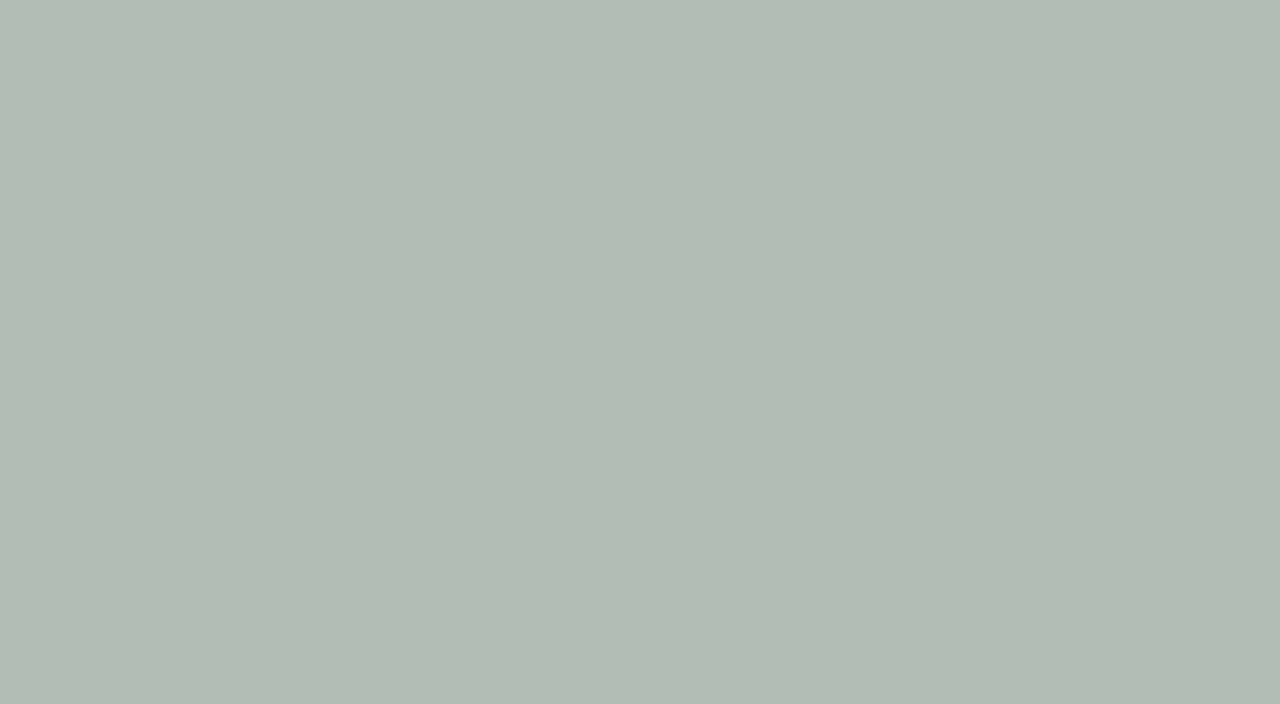
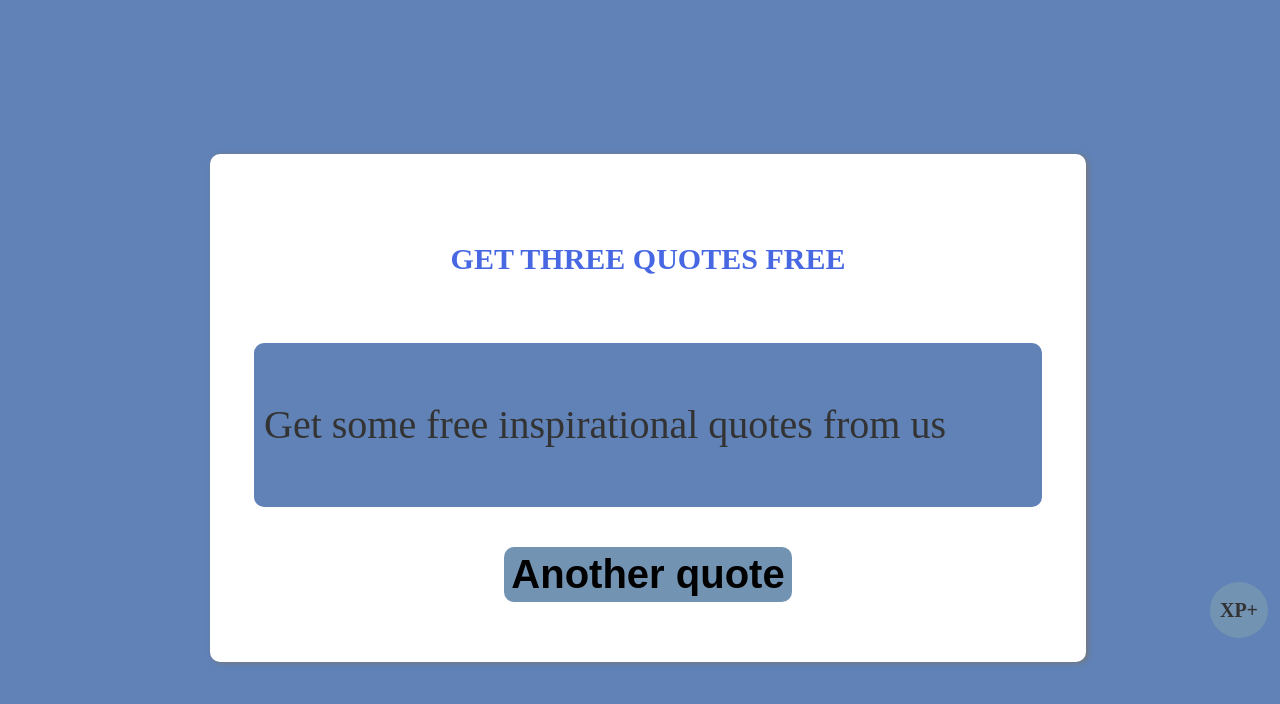
Before and after one commit to AbdulConsole/randominspiration, a plain HTML site: page index.html in a window 1280 px wide. Drawn offline with Linux system fonts and the light colour scheme.

Commit message:
style a new front

```diff
--- a/assets/css/style.css
+++ b/assets/css/style.css
@@ -1,10 +1,12 @@
 :root{
     --clr-primary: #3C5FE0F0;
     --clr-text: #333;
-    --clr-bg: #B2BEB5;
+    --clr-bg: #6082B6;
+    --clr-btn: #7393B3;
 }
 body {
     height: 100vh;
+    width: 100%;
     display: flex;
     justify-content: center;
     align-items: center;
@@ -13,48 +15,62 @@ body {
     line-height: 1.6;
     color: var(--clr-text);
     background: var(--clr-bg);
-}
-
-/*
-.head{
-    background-color: var(--clr-primary);
-    color: white;
-    padding: 5px;
-    border-radius: 10px;
-    font-size: 18px;
-    position: absolute;
-    top: 0;
+    position: relative;
 }
 .container{
     background: white;
     padding: 3em;
-    box-shadow: 0 0 3em rgba(0,0,0, .15);
-    width: min(150px, 70%);
+    box-shadow: 2px 1px 5px #777;
+    width: 60%;
+    height: 50%;
+    border-radius: 10px;
+
+    display: flex;
+    align-items: center;
+    justify-content: center;
+    flex-direction: column;
+    gap: 40px;
 }
-
-.title{
-    margin: 0 0 .5em;
-    font-weight: 900;
-    color: var(--clr-primary);
-    line-height: .8;
+.inspire {
+  position: absolute;
+  bottom: 150px;
+  right: 20px;
+ /* display: flex;
+  align-self: center;
+  justify-self: center;*/
+  background: var(--clr-btn);
+  color: var(--clr-text);
+  padding: 12px 10px;
+  border-radius: 60%;
+  font-size: 20px;
+  font-weight: 700;
 }
-button{
-    background-color: white;
-    border: 2px solid var(--clr-primary);
-    border-radius: 10px;
-    padding: 5px 15px;
-    font-size: .8em;
+.container .head {
+  color: var(--clr-primary);
+  text-transform: uppercase;
+  font-size: 30px;
+  text-align: center;
 }
-b{
-    background-color: gray;
-    padding: 3px;
+.container .quote {
+  background: var(--clr-bg);
+  width: 100%;
+  border-radius: 10px;
+  padding: 10px;
 }
-button:hover{
-    background-color: var(--clr-primary);
-    color: white;
+.container .quote p {
+  font-size: 40px;
+  text-align: justify;
+  color: var(--clr-text);
 }
-small{
-    position: absolute;
-    bottom: 0;
+.container button {
+  padding: 5px 7px;
+  border: none;
+  border-radius: 10px;
+  background: var(--clr-btn);
+  font-size: 40px;
+  font-weight: 700;
 }
-*/
+.container button:hover {
+  background: var(--clr-bg);
+  width: 100%;
+}
--- a/index.html
+++ b/index.html
@@ -9,23 +9,14 @@
 </head>
 
 <body>
-  <div class="all">
-
-<!--
-
+  <div class="container">
     <h1 class="head">Get three quotes free</h1>
-
-  <div class="container">
-    <h1 class="title">Quote io</h1>
-    <p id="para">Get some free inspirational quotes from us</p>
-    <button id="btn" onclick="quote()">Another quote</button>
+    <div class="quote">
+      <p>Get some free inspirational quotes from us</p>
+    </div>
+    <button data-quote-btn>Another quote</button>
   </div>
-
-  <small>Abdul Console &copy; 2022</small>
-
--->
-
-  </div>
+  <p class="inspire">XP+</p>
 
   <!-- My JavaScript links -->
   <script src="assets/js/script.js"></script>
```
